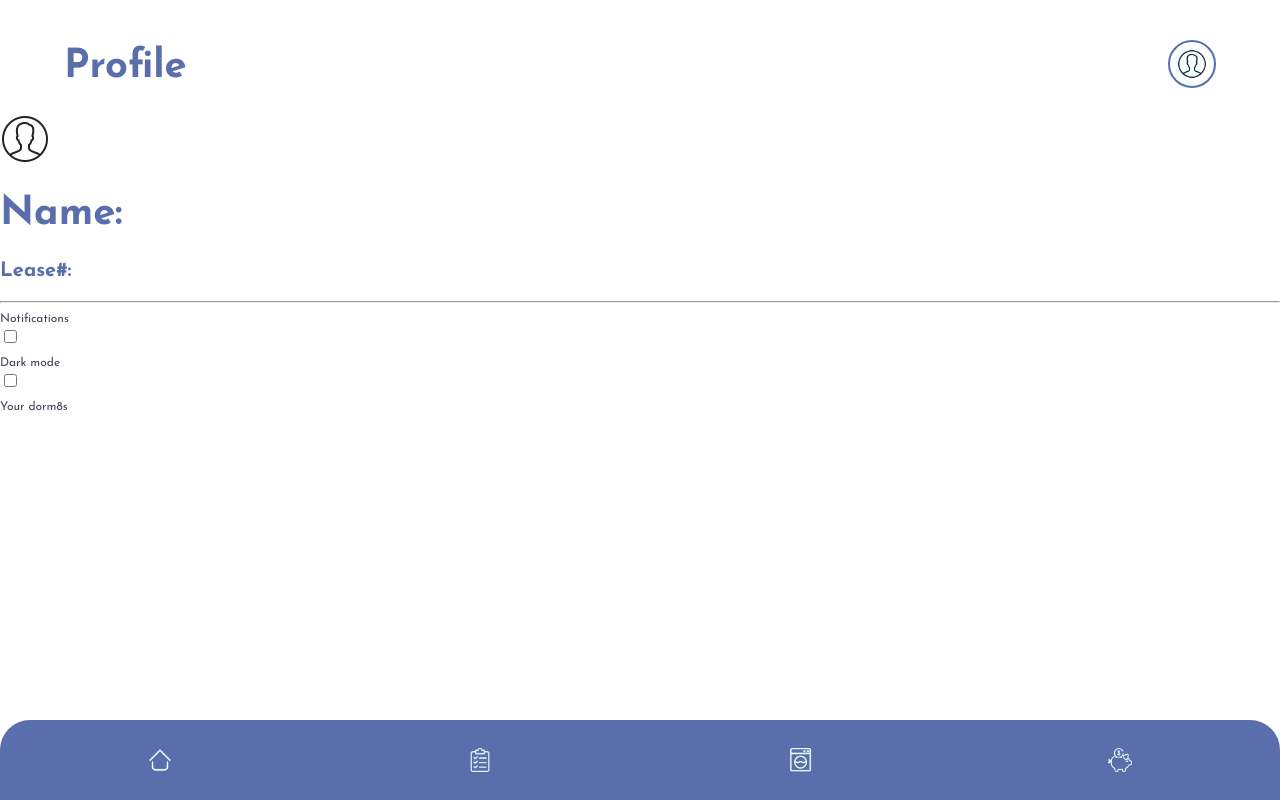
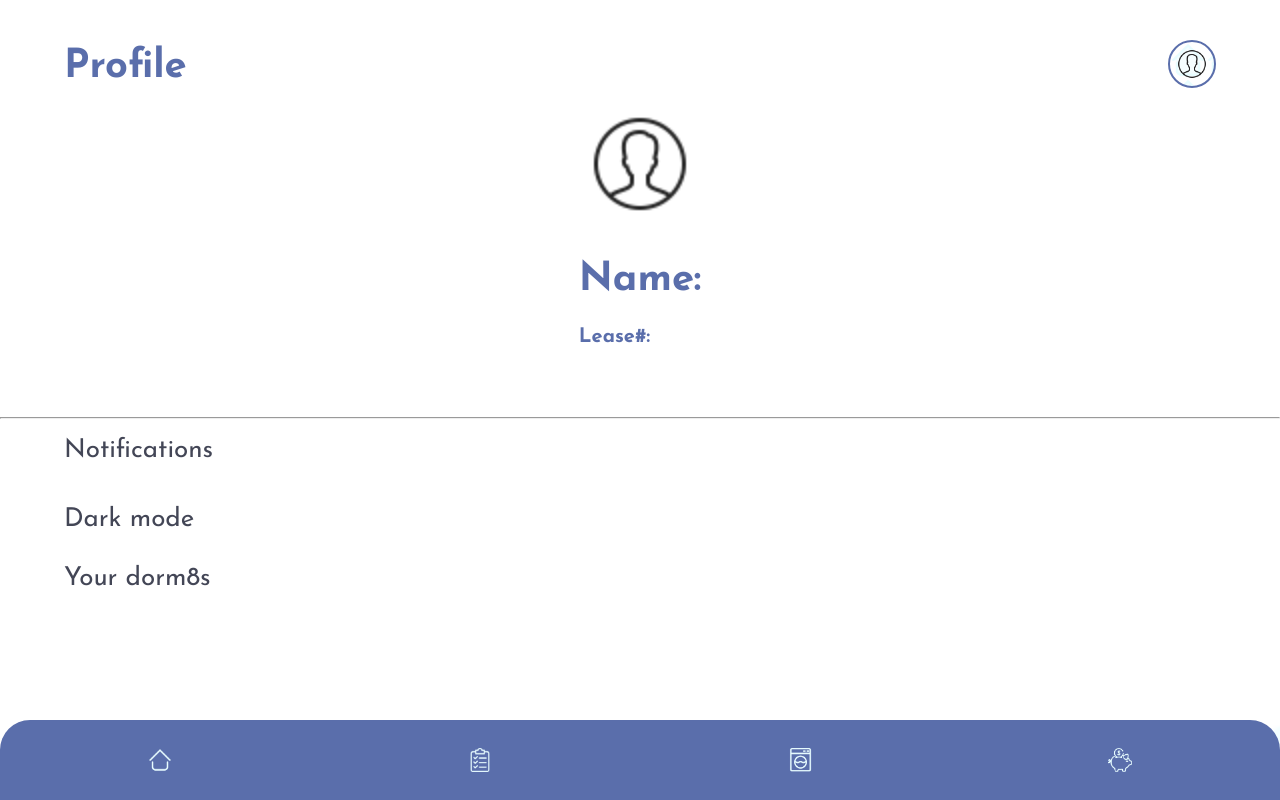
Before and after one commit to vlkeniko/dorm8s, a React (Create React App) app: page /profile in a window 1280 px wide. Built offline with nearby package versions, Linux system fonts and the light colour scheme; no server answers; a web font is replaced by a local one.

Commit message:
css for profile

```diff
--- a/src/App.css
+++ b/src/App.css
@@ -717,3 +717,62 @@ body {
   display: none;
   order: 1;
 }
+
+/*Profile*/
+
+.profile-information{
+  display: flex;
+  flex-direction: column;
+  gap: 20px;
+  justify-content: center;
+  align-items: center;
+}
+
+.profile-image{
+  width: 100px;
+  height: 100px;
+}
+
+/*The settings*/
+
+.settings{
+  margin-top: 50px;
+}
+.settings-text{
+  font-size: 26px;
+}
+
+.view-all{
+  width: 90%;
+  margin-left: auto;
+  margin-right: auto;
+  margin-bottom: 30px;
+}
+
+.settings-slider{
+  width: 90%;
+  margin-left: auto;
+  margin-right: auto;
+  margin-bottom: 30px;
+  display: flex;
+  flex-direction: row;
+  gap: 10px;
+  justify-content: flex-start;
+  align-items: center;
+}
+
+/*Switches*/
+/* The switch - the box around the slider */
+.switch {
+  position: relative;
+  display: inline-block;
+  width: 60px;
+  height: 34px;
+}
+
+/* Hide default HTML checkbox */
+.switch input {
+  opacity: 0;
+  width: 0;
+  height: 0;
+}
--- a/src/components/Kitchen.js
+++ b/src/components/Kitchen.js
@@ -2,6 +2,7 @@ import { useEffect, useState, React } from "react";
 import { endpoint, getFromEndpoint } from '../utils/database_functions.js';
 import Finances from "../pictures/finances.png";
 import KitchenItemCard from "./KitchenItemCard.js";
+import KitchenItemCardNotNeeded from "./KitchenItemCardNotNeeded.js";
 
 export default function Kitchen() {
 
@@ -42,53 +43,11 @@ export default function Kitchen() {
      <div className="card-container">
         {items.map((item, i) => {
           // Return the element. Also pass key
-          return <KitchenItemCard key={item.id} itemstatus={item.status} itemname={item.name} alttext={item.name} type="to-buy-card" imgsrc={Finances} />
+          return <KitchenItemCardNotNeeded key={item.id} itemstatus={item.status} itemname={item.name} alttext={item.name} type="to-buy-card" imgsrc={Finances} />
           /* return <PostCard key={wm.id} wm={wm} users={users} />; */
         })}
 
-
       </div>
-
-       {/* <h3>Groceries</h3>
-      <div className="card-container">
-        <div className="in-house-card">
-          <img src={Finances} alt="onion" />
-          <p>Onion</p>
-          <p>!!!</p>
-        </div>
-
-        <div className="in-house-card">
-          <img src={Finances} alt="onion" />
-          <p>Onion</p>
-          <p>!!!</p>
-        </div>
-
-        <div className="in-house-card">
-          <img src={Finances} alt="onion" />
-          <p>Onion</p>
-          <p>!!!</p>
-        </div>
-      </div>
-      <h3>Other</h3>
-      <div className="card-container">
-        <div className="in-house-card">
-          <img src={Finances} alt="onion" />
-          <p>Onion</p>
-          <p>!!!</p>
-        </div>
-
-        <div className="in-house-card">
-          <img src={Finances} alt="onion" />
-          <p>Onion</p>
-          <p>!!!</p>
-        </div>
-
-        <div className="in-house-card">
-          <img src={Finances} alt="onion" />
-          <p>Onion</p>
-          <p>!!!</p>
-        </div>
-      </div> */}
     </div>
   );
 }
--- a/src/components/KitchenItemCard.js
+++ b/src/components/KitchenItemCard.js
@@ -2,8 +2,12 @@ import React from 'react'
 
 export default function KitchenItemCard(props) {
 
+  function handleClick () {
+    props.itemstatus = "not needed"
+  }
+
   return (
-    <div className={props.type} style={{display: props.itemstatus === "needed" ? 'block' : 'none' }} >
+    <div className={props.type} style={ {display: props.itemstatus === "needed" ? 'block' : 'none' }} onClick={handleClick} >
         <img src={props.imgsrc} alt={props.alttext} />
         <p>{props.itemname}</p>
         {/* <p>{props.itemstatus}</p> */}
--- /dev/null
+++ b/src/components/KitchenItemCardNotNeeded.js
@@ -0,0 +1,19 @@
+import React from 'react'
+
+export default function KitchenItemCardNotNeeded(props) {
+
+  function handleClick () {
+    //changing the status on click
+    props.itemstatus = "needed"
+  }
+
+  //then publishing it to the database
+
+  return (
+    <div className={props.type} style={{display: props.itemstatus === "needed" ? 'none' : 'block' }} onClick={handleClick} >
+        <img src={props.imgsrc} alt={props.alttext} />
+        <p>{props.itemname}</p>
+        {/* <p>{props.itemstatus}</p> */}
+    </div>
+  )
+}
```
